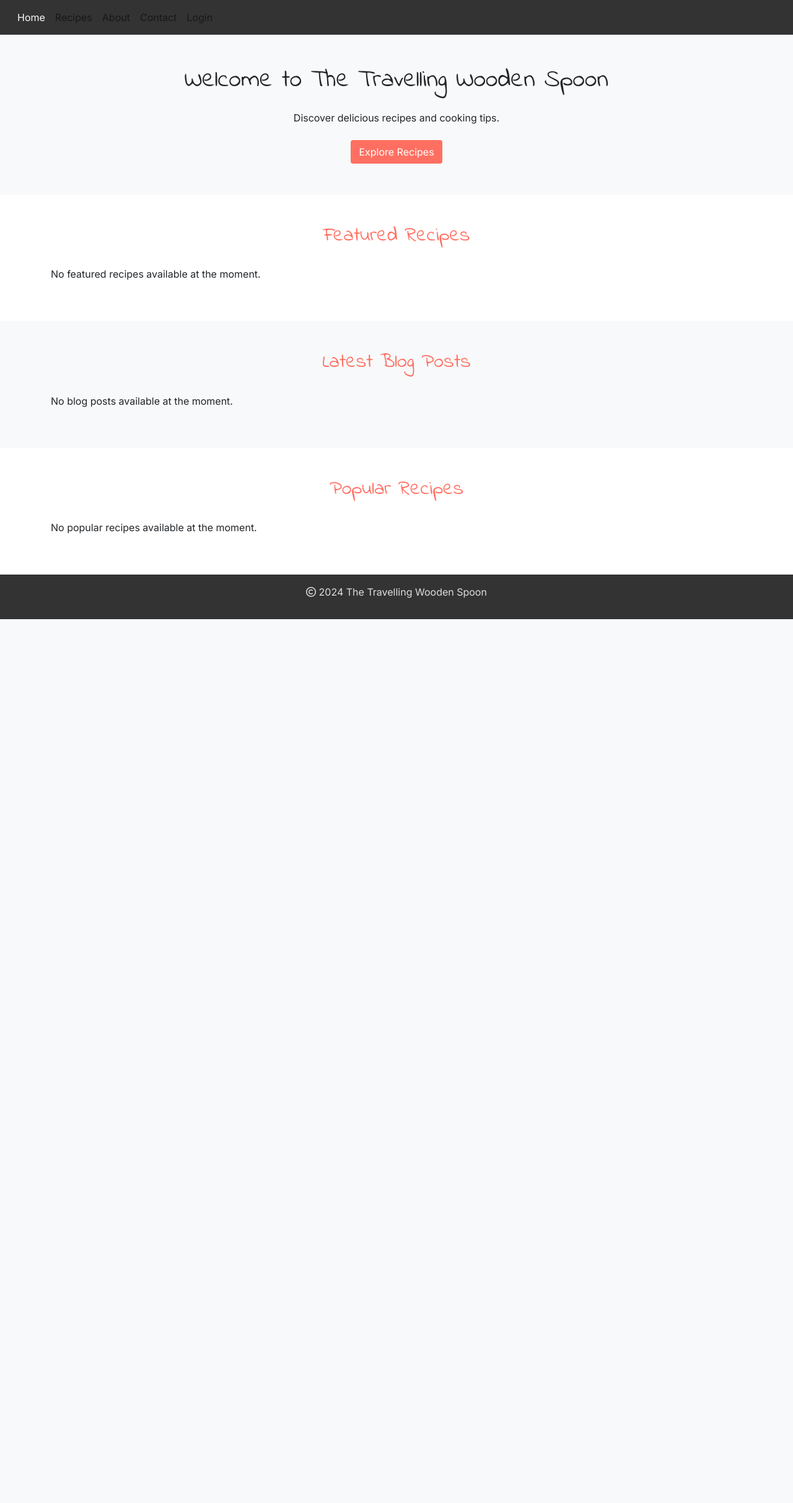
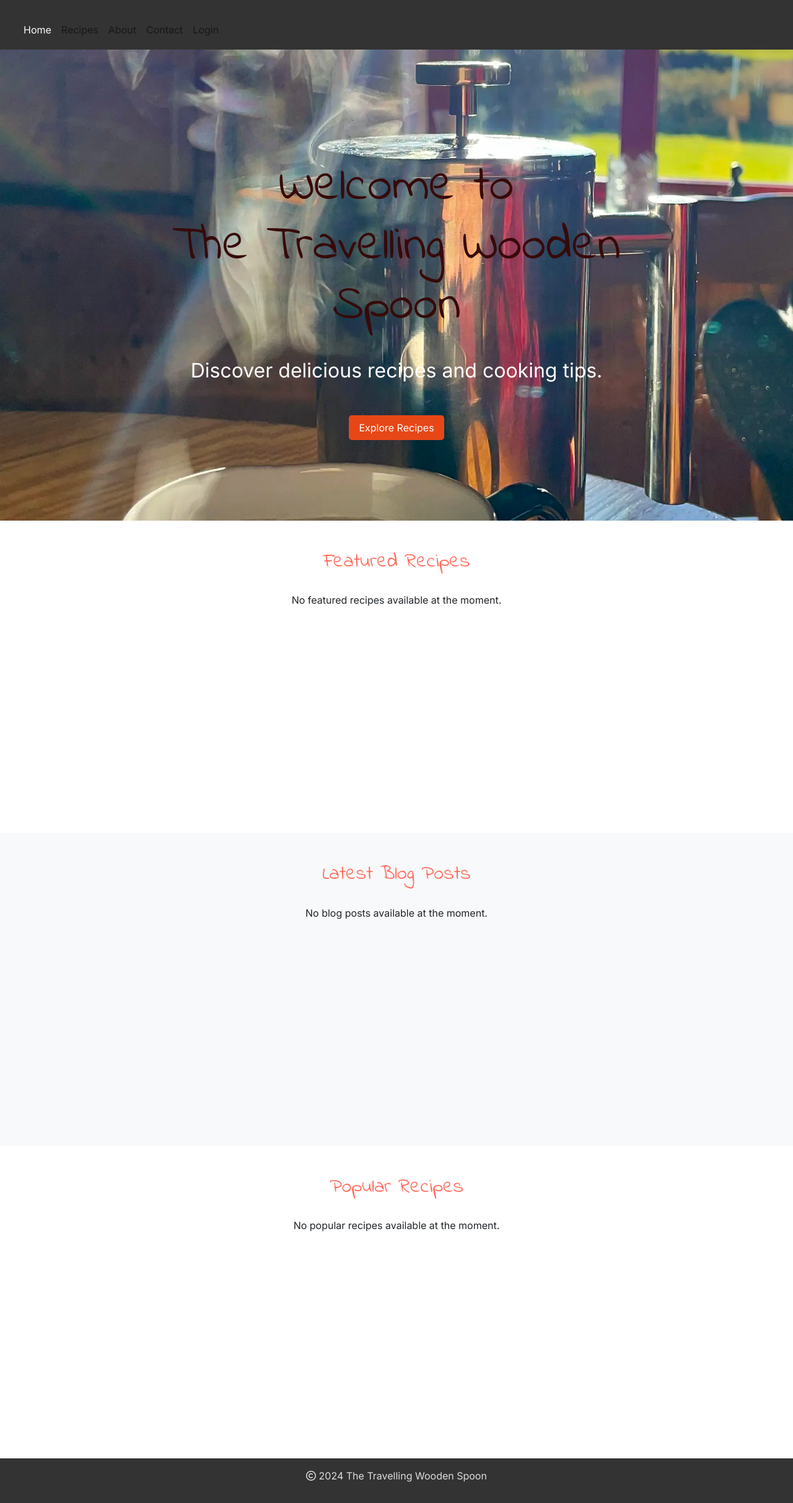
Before and after one commit to merzann/the-travelling-wooden-spoon, a Django app: page / in a window 1280 px wide. Shown: the whole page at 62% size. Before the commit the page ends 999 px from the top, so only its background shows below. Run offline with Django 4.2, Linux system fonts and the light colour scheme; data that the repository does not hold is empty; some libraries are stand-ins or nearby versions.

Commit message:
style: add more custom styling to base.html and index.html

```diff
--- a/blog/templates/blog/index.html
+++ b/blog/templates/blog/index.html
@@ -5,10 +5,10 @@
 <main>
     <!-- Hero Section -->
     <section class="hero">
-        <div class="container">
-            <h1 class="mb-4">Welcome to The Travelling Wooden Spoon</h1>
-            <p class="mb-4">Discover delicious recipes and cooking tips.</p>
-            <a href="recipes.html" class="btn btn-custom">Explore Recipes</a>
+        <div class="hero-content">
+            <h1>Welcome to<br>The Travelling Wooden Spoon</h1>
+            <p>Discover delicious recipes and cooking tips.</p>
+            <a href="recipes.html" class="btn-hero">Explore Recipes</a>
         </div>
     </section>
 
--- a/static/css/style.css
+++ b/static/css/style.css
@@ -11,11 +11,21 @@ h2 {
     font-family: "Indie Flower", cursive;
 }
 
+/* Main Section */
+header {
+    height: 10vh;
+    background-color: #333;
+    color: #ddd;
+    padding: 20px 10px;
+}
+
+/* Navbar*/
 nav {
-    background-color: #333;
-    color: white;
+    display: flex;
+    justify-content: space-between;
+    align-items: center;
     margin: auto;
-    padding: 0.5em;
+    padding: 0 0.5em;
 }
 
 .navbar-light .navbar-nav .nav-link.active {
@@ -30,25 +40,58 @@ button.navbar-toggler {
     filter: invert(1);
 }
 
-/* Hero Section Styling */
+/* Hero Section */
 .hero {
+    background-image: url('/static/images/background.jpeg');
+    background-size: cover;
+    background-position: center center;
+    min-height: 90vh;
+    background-color: rgba(0, 0, 0, 0.3);
+    color: #370a0a;
     text-align: center;
-    background-color: #f8f9fa;
-    padding: 50px 20px;
 }
 
-.hero img {
-    max-width: 100%;
-    height: auto;
+.hero-content {
+    max-width: 800px;
+    margin: 6.25rem auto;
+    padding-top: 10px;
+    padding-bottom: 20px;
+    border-radius: 5px;
+}
+
+.hero-content h1 {
+    font-size: 3em;
+    margin: 0;
+}
+
+.hero-content p {
+    font-size: 1.5em;
+    margin: 1em 0;
+    color: #fff;
+}
+
+.btn-hero {
+    display: inline-block;
+    padding: 0.5em 1em;
+    background-color: #e74716;
+    color: #fff;
+    text-decoration: none;
+    border-radius: 5px;
+    margin-top: 1em;
+}
+
+section {
+    padding: 2em 1em;
+    text-align: center;
 }
 
 .btn-custom {
-    background-color: #ff6f61;
+    background-color: #e74716;
     color: #fff;
 }
 
 .btn-custom:hover {
-    background-color: #e65a4f;
+    background-color: #e74716;
     color: #fff;
 }
 
@@ -64,3 +107,55 @@ footer {
     text-align: center;
     padding: 1em 0;
 }
+
+/* Media Query */
+
+@media (min-width: 768px) {
+
+    /* hero section */
+    .hero {
+        background-color: rgba(0, 0, 0, 0.3);
+        height: 95vh;
+    }
+
+    .hero-content {
+        max-width: 70%;
+        margin-top: 6.25rem;
+    }
+
+    /* recipe-detailed page */
+    .recipe-detail h1 {
+        text-align: center;
+    }
+
+    .preparation {
+        list-style-type: none;
+        background: #f4f4f4;
+        display: grid;
+        grid-template-columns: repeat(auto-fit, minmax(200px, 1fr));
+        width: 60%;
+    }
+}
+
+@media (min-width: 1200px) {
+
+    /* Hero Section */
+    .container{
+        margin-bottom: 18.75rem;
+    }
+
+    .hero-content {
+        margin-top: 8.25rem;
+    }
+
+    .hero-content h1 {
+        font-size: 5em;
+        margin: 0;
+    }
+
+    .hero-content p {
+        font-size: 2em;
+        margin: 1em 0;
+        color: #fff;
+    }
+}
```
